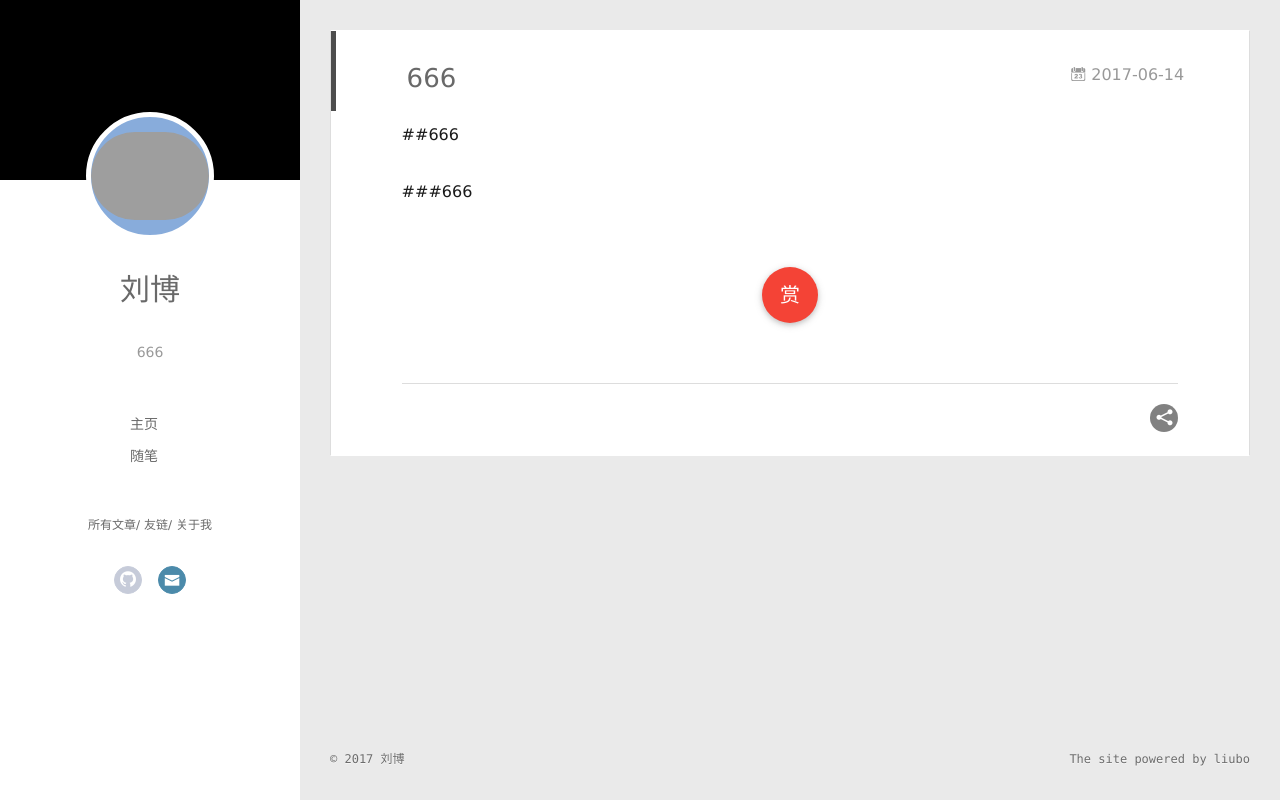
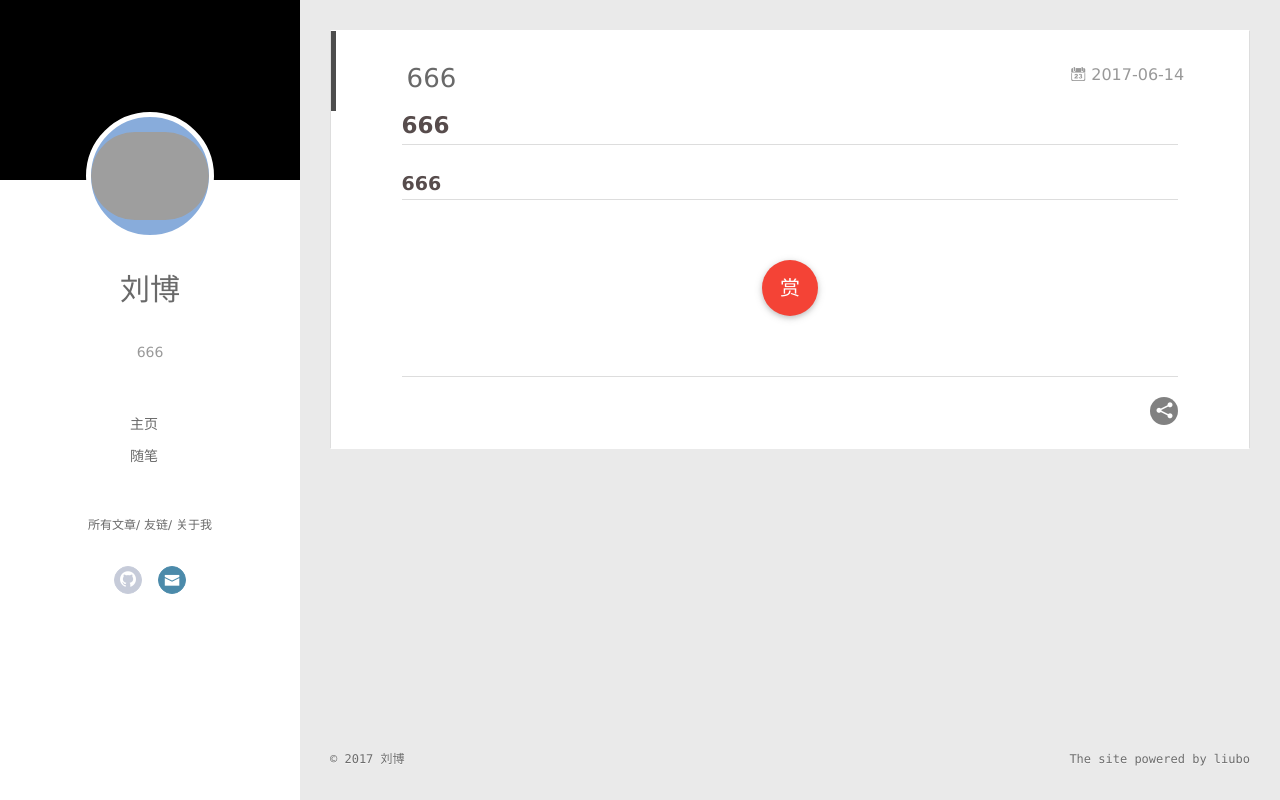
Before and after one commit to liubo001/old-blog, a plain HTML site: page tags/随笔/index.html in a window 1280 px wide. Drawn offline with Linux system fonts and the light colour scheme; grey boxes are pictures that could not be loaded.

Commit message:
Site updated: 2017-06-14 18:40:16

```diff
--- a/tags/随笔/index.html
+++ b/tags/随笔/index.html
@@ -8,16 +8,16 @@
   <link rel="dns-prefetch" href="blog.liubo666.cn">
   <title>666 | 刘博的Blog</title>
   <meta name="viewport" content="width=device-width, initial-scale=1, maximum-scale=1">
-  <meta name="description" content="##666 ###666">
+  <meta name="description" content="666666">
 <meta property="og:type" content="website">
 <meta property="og:title" content="666">
 <meta property="og:url" content="blog.liubo666.cn/tags/随笔/index.html">
 <meta property="og:site_name" content="刘博的Blog">
-<meta property="og:description" content="##666 ###666">
-<meta property="og:updated_time" content="2017-06-14T10:38:55.602Z">
+<meta property="og:description" content="666666">
+<meta property="og:updated_time" content="2017-06-14T10:40:09.467Z">
 <meta name="twitter:card" content="summary">
 <meta name="twitter:title" content="666">
-<meta name="twitter:description" content="##666 ###666">
+<meta name="twitter:description" content="666666">
 
     <link rel="alternative" href="/atom.xml" title="刘博的Blog" type="application/atom+xml">
 
@@ -169,9 +169,7 @@
 
     <div class="article-entry" itemprop="articleBody">
 
-        <p>##666</p>
-<p>###666</p>
-
+        <h2 id="666"><a href="#666" class="headerlink" title="666"></a>666</h2><h3 id="666-1"><a href="#666-1" class="headerlink" title="666"></a>666</h3>
 
 
 
```
